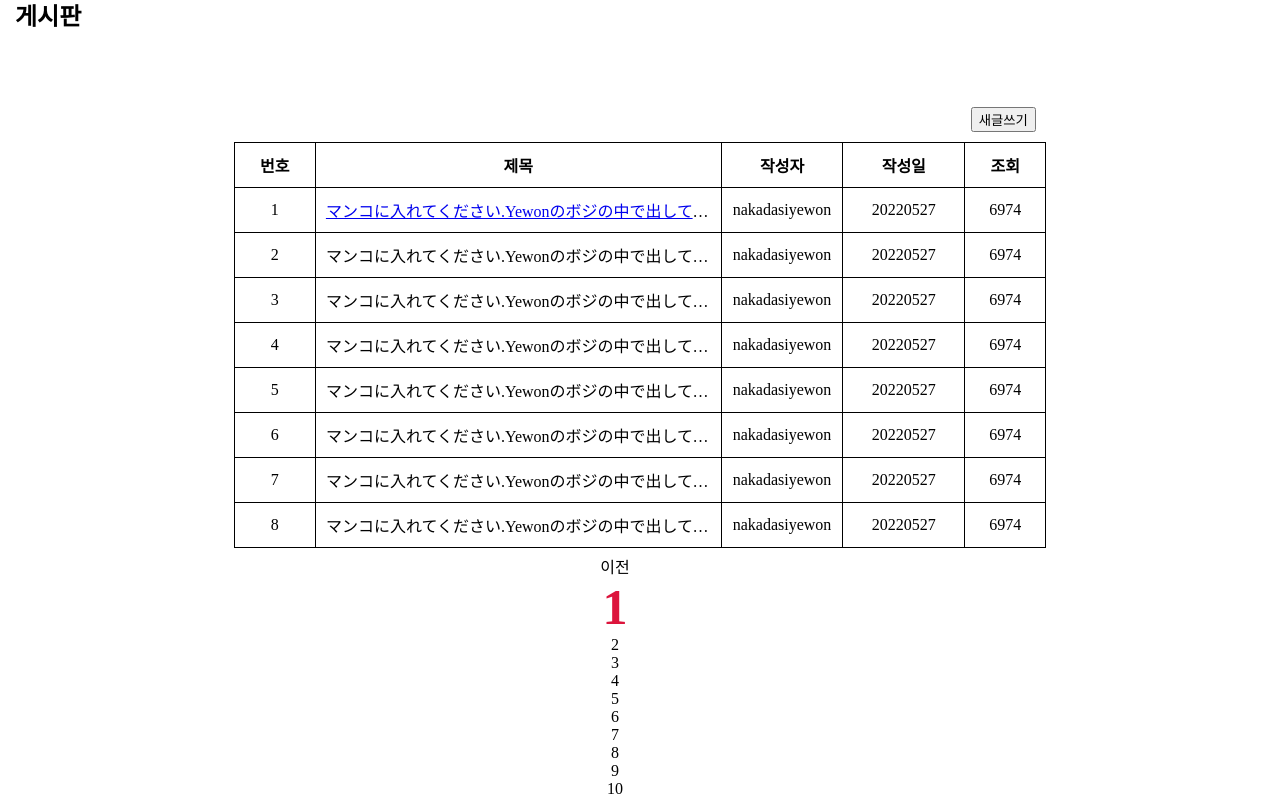
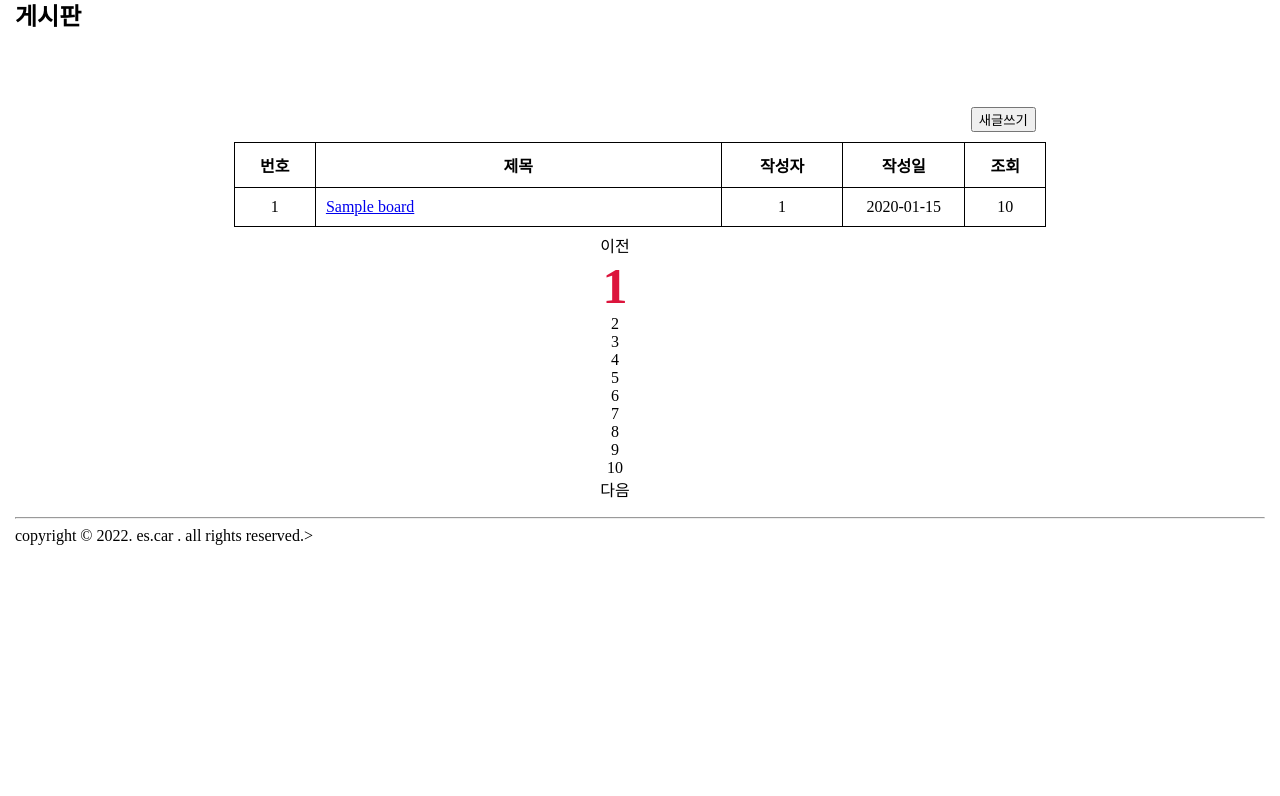
Before and after one commit to es2car2/semiprojectv1b_djaongo4, a Django app: page /list/ in a window 1280 px wide. Shown: the part 244-1040 px from the top of the page. After the commit the page ends 789 px from the top, so only its background shows below. Run offline with Django 3.2, Linux system fonts and the light colour scheme; tables that the repository leaves empty hold one stand-in row (values such as "Sample post").

Commit message:
Django3 board : 새글쓰기, 리스트 출력

```diff
--- a/board/views.py
+++ b/board/views.py
@@ -1,14 +1,61 @@
-from django.shortcuts import render
+from django.shortcuts import render, redirect
 
 # Create your views here.
+
+# 게시판 목록보기 처리
+from board.models import board
+from member.models import Member
+
+
 def list(request):
-    return render(request, 'board/list.html')
+
+    bdlist = board.objects.values('id','title','userid','regdate','views').order_by('-id')
+
+
+    context = {'bds': bdlist}
+
+    return render(request, 'board/list.html',context)
                     # request , 파일명(위치)
 
 
+# 게시판 본문보기 처리
 def view(request):
     return render(request, 'board/view.html')
 
 
+# 게시판 글쓰기 처리
+# get : board/write.html
+# post : 작성한 글을 디비에 저장, board/list.html로 이동
+
+
 def write(request):
-    return render(request, 'board/write.html')
+    returnPage = 'board/write.html'
+    form = ''
+    error = ''
+
+    if request.method == 'GET':
+        pass
+
+    elif request.method == 'POST':
+        form = request.POST.dict()
+
+        # 유효성검사 1
+
+        if not (form['title'] and form['contents']):
+            error = '제목/본문을 작성'
+        else:
+            # 입력한 게시글을 board 객체에 담음
+            bd = board(title=form['title'], contents=form['contents'],
+                       # 새글을 작성한 회원에 대한 정보는
+                       # 회원테이블에 존재하는 회원번호(id)를 조회해서
+                       # userid 속성에 회원번호를 저장
+                       userid=Member.objects.get(pk=form['userid'])
+                       )
+
+            bd.save()       # board객체에 담은 게시글을 테이블에 저장
+
+            return redirect('/list')
+
+    context = { 'form':form, 'error':error}
+
+    return render(request, returnPage,context)
--- a/templates/board/list.html
+++ b/templates/board/list.html
@@ -41,7 +41,8 @@
         td, th { border: 1px solid black; padding: 10px; text-align: center}
 
         /* td:first-child{ width: 5%;  } */
-        td:nth-child(2) { white-space: nowrap; overflow: hidden; text-overflow: ellipsis}
+        td:nth-child(2) { white-space: nowrap; overflow: hidden; text-overflow: ellipsis;
+                            text-align: left }
 
 
         .button { text-align: right; border-top: none; border-left: none; border-right: none}
@@ -75,62 +76,25 @@
                     <th>작성일</th>
                     <th>조회</th>
                 </tr>
+
+                {# マンコに入れてください.Yewonのボジの中で出してください. #}
+
+
+            {% for b in bds %}
+
+
                 <tr id="tr2">
-                    <td>1</td>
-                    <td><a href="/view?bno=1"> マンコに入れてください.Yewonのボジの中で出してください.</a></td>
-                    <td>nakadasiyewon</td>
-                    <td>20220527</td>
-                    <td>6974</td>
+                    <td>{{ b.id }}</td>
+                    <td><a href="/view?bno={{ b.id }}">{{ b.title }} </a></td>
+                    <td>{{ b.userid }}</td>
+                    <td>{{ b.regdate|date:'Y-m-d' }}</td>
+                    <td>{{ b.views }}</td>
                 </tr>
-                <tr id="tr3">
-                    <td>2</td>
-                    <td>マンコに入れてください.Yewonのボジの中で出してください</td>
-                    <td>nakadasiyewon</td>
-                    <td>20220527</td>
-                    <td>6974</td>
-                </tr>
-                <tr id="tr4">
-                    <td>3</td>
-                    <td>マンコに入れてください.Yewonのボジの中で出してください</td>
-                    <td>nakadasiyewon</td>
-                    <td>20220527</td>
-                    <td>6974</td>
-                </tr>
-                <tr id="tr5">
-                    <td>4</td>
-                    <td>マンコに入れてください.Yewonのボジの中で出してください</td>
-                    <td>nakadasiyewon</td>
-                    <td>20220527</td>
-                    <td>6974</td>
-                </tr>
-                <tr id="tr6">
-                    <td>5</td>
-                    <td>マンコに入れてください.Yewonのボジの中で出してください</td>
-                    <td>nakadasiyewon</td>
-                    <td>20220527</td>
-                    <td>6974</td>
-                </tr>
-                <tr id="tr7">
-                    <td>6</td>
-                    <td>マンコに入れてください.Yewonのボジの中で出してください</td>
-                    <td>nakadasiyewon</td>
-                    <td>20220527</td>
-                    <td>6974</td>
-                </tr>
-                <tr id="tr8">
-                    <td>7</td>
-                    <td>マンコに入れてください.Yewonのボジの中で出してください</td>
-                    <td>nakadasiyewon</td>
-                    <td>20220527</td>
-                    <td>6974</td>
-                </tr>
-                <tr id="tr9">
-                    <td>8</td>
-                    <td>マンコに入れてください.Yewonのボジの中で出してください</td>
-                    <td>nakadasiyewon</td>
-                    <td>20220527</td>
-                    <td>6974</td>
-                </tr>
+
+
+
+            {% endfor %}
+
             </table>
 
 
--- a/templates/board/write.html
+++ b/templates/board/write.html
@@ -58,10 +58,13 @@
                     <button type="button" id="boardbtn">입력완료</button>
                     <button type="reset">다시입력</button>
             </div>
+                <input type="hidden" name="userid"
+                       value="{{ request.session.userid }}">
+
         </form>
     </div>
 
-    <input type="hidden" name="userid" value="아이디">
+
 
 
     {% endblock %}
```
Also changed, not shown: member/views.py (+13 -0 lines).
